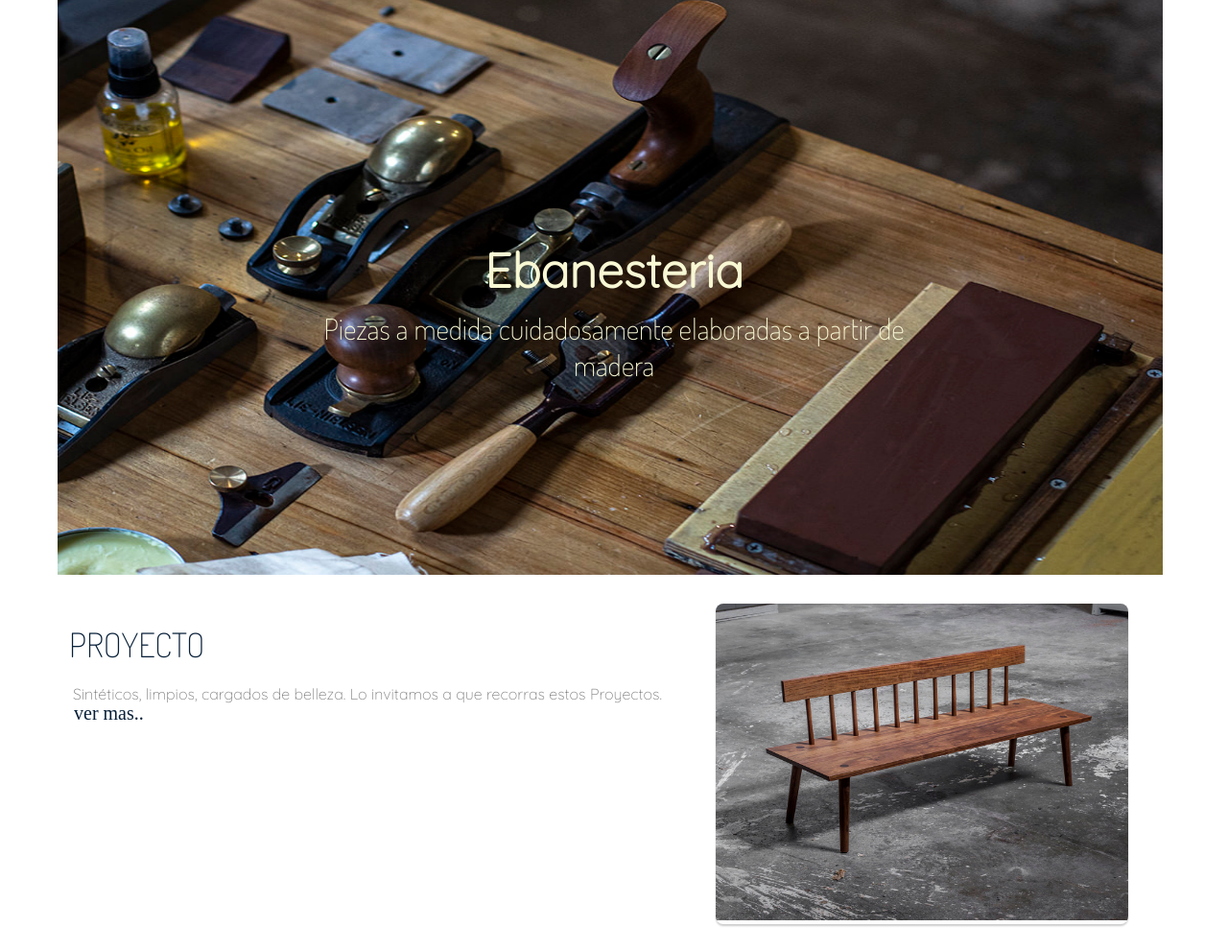
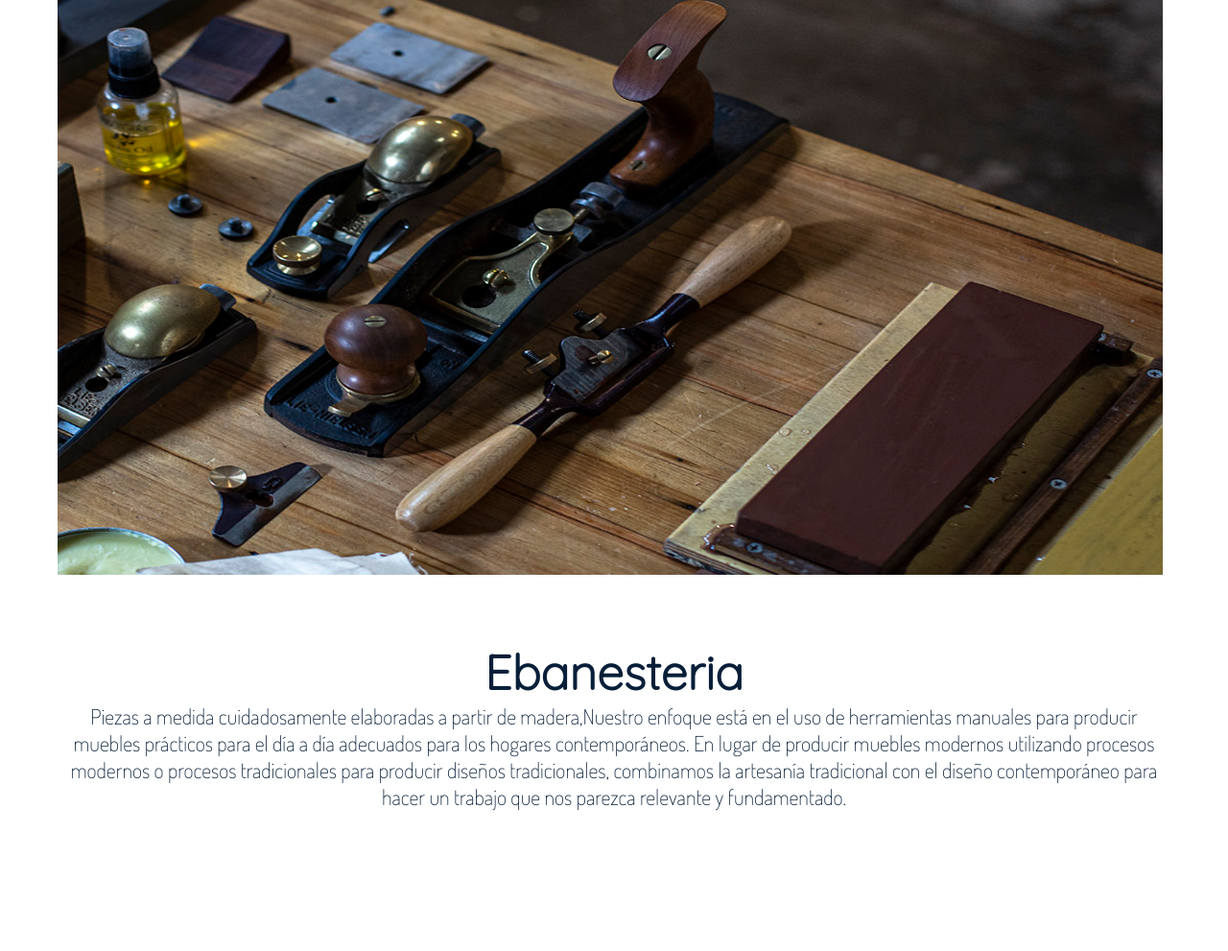
Before and after one commit to AlexisAlv9/PFAlvarez, a website: page index.html in a window 1280 px wide. Shown: the part 159-1150 px from the top of the page at 96% size. Drawn offline with Linux system fonts and the light colour scheme.

Commit message:
proyecto entregado

```diff
--- a/index.html
+++ b/index.html
@@ -79,9 +79,6 @@
 
           <div class="slider">
 
-              <h2>Ebanesteria</h2>
-              <p>Piezas a medida cuidadosamente elaboradas a partir de madera</p>
-
             <ul>
 
               <li><img src="img/card2.jpg" alt="" srcset=""></li>
@@ -89,53 +86,50 @@
               <li><img src="img/adesing1.jpg" alt="" srcset=""></li>
               <li><img src="img/adesing4.jpg" alt="" srcset=""></li>
             </ul>
+
           </div>
 
+
+          <section class="inicio-text">
+            <h2>Ebanesteria</h2>
+            <p>Piezas a medida cuidadosamente elaboradas a partir de madera,Nuestro enfoque está en el uso de herramientas manuales para producir muebles prácticos para el día a día adecuados para los hogares contemporáneos. En lugar de producir muebles modernos utilizando procesos modernos o procesos tradicionales para producir diseños tradicionales, combinamos la artesanía tradicional con el diseño contemporáneo para hacer un trabajo que nos parezca relevante y fundamentado.</p>
+          </section>
         </section>
 
-<section>
-          <div class="conteiner">
+<section class="conteiner">
 
-            <div class="conteiner-texto">
+  <div class="conteiner-card">
+             <a href="./sections/proyecto.html"><img src="img/img5.jpg" alt=""></a>
             <h2>PROYECTO</h2>
             <p>Sintéticos, limpios, cargados de belleza. Lo invitamos a que recorras estos Proyectos. </p>
-
             <a href="./sections/proyecto.html">ver mas..</a>
           </div>
 
+
+
+
           <div class="conteiner-card">
-              <a href="./sections/proyecto.html"><img src="img/img5.jpg" alt=""></a>
-            </div>
-          </div>
-
-            <div class="conteiner">
-
-              <div class="conteiner-card">
                 <a href="./sections/contacto.html"><img src="img/card3.jpg" alt=""> </a>
-              </div>
-
-              <div class="conteiner-texto">
               <h2>CONTACTO</h2>
               <p>Si tiene un proyecto que le gustaría discutir o alguna pregunta que quiera realizar</p>
               <a href="./sections/contacto.html"> ver mas..</a>
             </div>
 
 
-            </div>
 
-            <div class="conteiner">
 
-              <div class="conteiner-texto">
+
+
+            <div class="conteiner-card">
+
+              <a href="./sections/nosotros.html"><img src="img/madera1.jpg" alt=""> </a>
               <h2>SOBRE NOSOTROS</h2>
               <p>Hacemos muebles de madera contemporáneos con un enfoque en la artesanía funcional</p>
               <a href="./sections/nosotros.html"> ver mas..</a>
-            </div>
 
-              <div class="conteiner-card">
-              <a href="./sections/nosotros.html"><img src="img/madera1.jpg" alt=""> </a>
               </div>
 
-            </div>
+
 
           </section>
           <section class="proyecto-destacado">
--- a/sass/views/_index.scss
+++ b/sass/views/_index.scss
@@ -9,31 +9,6 @@
     margin-left: 60px;
     margin-right: 60px;
     padding-top: 0;
-
-
-
-    h2{
-        position: absolute;
-        text-align: center;
-        color: $fontBody;
-        align-items: center;
-        top: 55%;
-        left: 50%;
-        transform: translate(-50%, -50%);
-        font-size: 50px;
-        font-family: $fontsSecondary;
-      }
-      p{
-        position: absolute;
-        text-align: center;
-        color: $fontBody;
-        align-items: center;
-        top: 65%;
-        left: 50%;
-        transform: translate(-50%, -50%);
-        font-size: 30px;
-        font-family: $fontsPrimary;
-      }
 ul{
         display: flex;
         animation: cambio 20s infinite alternate linear;
@@ -50,7 +25,12 @@
             }
         }
     }
+
+
+
 }
+
+
 @keyframes cambio {
    0%{margin-left: 0;}
    20%{margin-left: 0;}
@@ -66,79 +46,74 @@
 }
 
 
+.inicio-text{
+    display: flex;
+    justify-content: center;
+    flex-direction: column;
+    text-align: center;
+     padding: 70px;
 
+
+h2{
+
+    color: $fontlight;
+    font-size: 50px;
+    font-family: $fontsSecondary;
+  }
+  p{
+
+    color: $fontlight;
+    font-size: 22px;
+    font-family: $fontsPrimary;
+  }
+}
 
 
 
 /* Galeria */
 .conteiner{
     width: 100%;
-    max-width: 1200px;
-    height: 530;
+    max-width: 1400px;
+    height: 430;
     display: flex;
     flex-wrap: wrap;
+    justify-content: center;
     margin: auto;
+    padding: 30px;
+    &-card{
+        width: 300px;
+        height: 400px;
+        margin: 50px;
+        text-align: center;
+        margin-bottom: 50px;
+        img{
+            width: 300px;
+            height: 280px;
+            border-radius: 8px;
+            box-shadow: 0 2px 2px rgb(0,0,0,0.2);
+            overflow: hidden;
+            transition: all 0.25s;
 
-
-    &-texto{
-
-           padding: 20px;
-           margin-top:30px;
-
-
+        }
         h2{
+            font-weight: 500;
             font-family: $fontsPrimary;
-         color: $fontlight;
-         font-size: 35px;
-         font-weight: 100;
-         margin-left: 0;
-
-         padding-left: 12px;
         }
         p{
-         font-family: $fontsSecondary;
             padding: 0 1rem;
             font-size: 16px;
             font-weight: 300;
-         color: $fontNav;
-         text-align: center;
-         padding-top: 20px;
+            text-decoration: none;
+            font-family: $fontsSecondary;
         }
         a{
-        font-size: 20px;
-        color: inherit;
-        color: $fontlight;
-        line-height: 20px;
-        display: inline-block;
-        border-radius: 50%;
-        opacity: 1;
-        padding-left: 17px;
+            font-weight: 500;
             text-decoration: none;
         }
-    }
-    &-card{
-        width: 430px;
-        height: 530;
-        border-radius: 8px;
-        box-shadow: 0 2px 2px rgb(0,0,0,0.2);
-        overflow: hidden;
-        margin: 20px;
-        text-align: center;
-        transition: all 0.25s;
-        margin-top:30px;
-
-        img{
-            width: 430px;
-            height: 330px;
-
-        }
-
-
 
 
     }
 }
-
 .proyecto-destacado{
     width: 100%;
     max-width: 1200px;
@@ -152,6 +127,7 @@
         height: 600px;
         border-radius: 8px;
         box-shadow: 0 2px 2px rgb(0,0,0,0.2);
+        transition: all 0.25s;
         overflow: hidden;
         margin: 20px;
         text-align: center;
@@ -182,7 +158,7 @@
     opacity: .5;
  }
 
-.conteiner-card:hover{
+.conteiner-card img:hover{
     transform: translateY(-15px);
     box-shadow: 0 12px 16px rgb(0,0,0,0.2);
 
@@ -202,50 +178,30 @@
         margin-left: 30px;
         width: 90%;
         height: 350px;
+    }
+
+   .inicio-text{
+
+    padding-top: 30px;
+    padding-bottom: 30px;
 
     h2{
-            font-size: 25px;
-            top: 45%;
-            left: 50%;
-            transform: translate(-50%, -50%);
 
+        color: $fontlight;
+        font-size: 30px;
+        font-family: $fontsSecondary;
       }
         p{
-            font-size: 15px;
-            top: 55%;
-            left: 50%;
-            transform: translate(-50%, -50%);
 
+        color: $fontlight;
+        font-size: 18px;
+        font-family: $fontsPrimary;
       }
    }
 
-    .conteiner{
-        width: 100%;
-        max-width: 1200px;
-        height: 300;
-        justify-content: center;
-        display: flex;
 
-        &-texto{
-        padding: 12px;
-        margin-top:20px;
-        h2{
-           font-size: $mediatitle;
-        }
-        a{
-            font-size: $mediap;
-        }
-      }
-        &-card{
-            width: 300px;
-            height: 250px;
 
-            }
-            img{
-                width: 300px;
-                height: 250px;
-            }
-            }
+
 
 
 
```
Also changed, not shown: css/main.css. Lines whose indentation alone changed are shown as unchanged.
